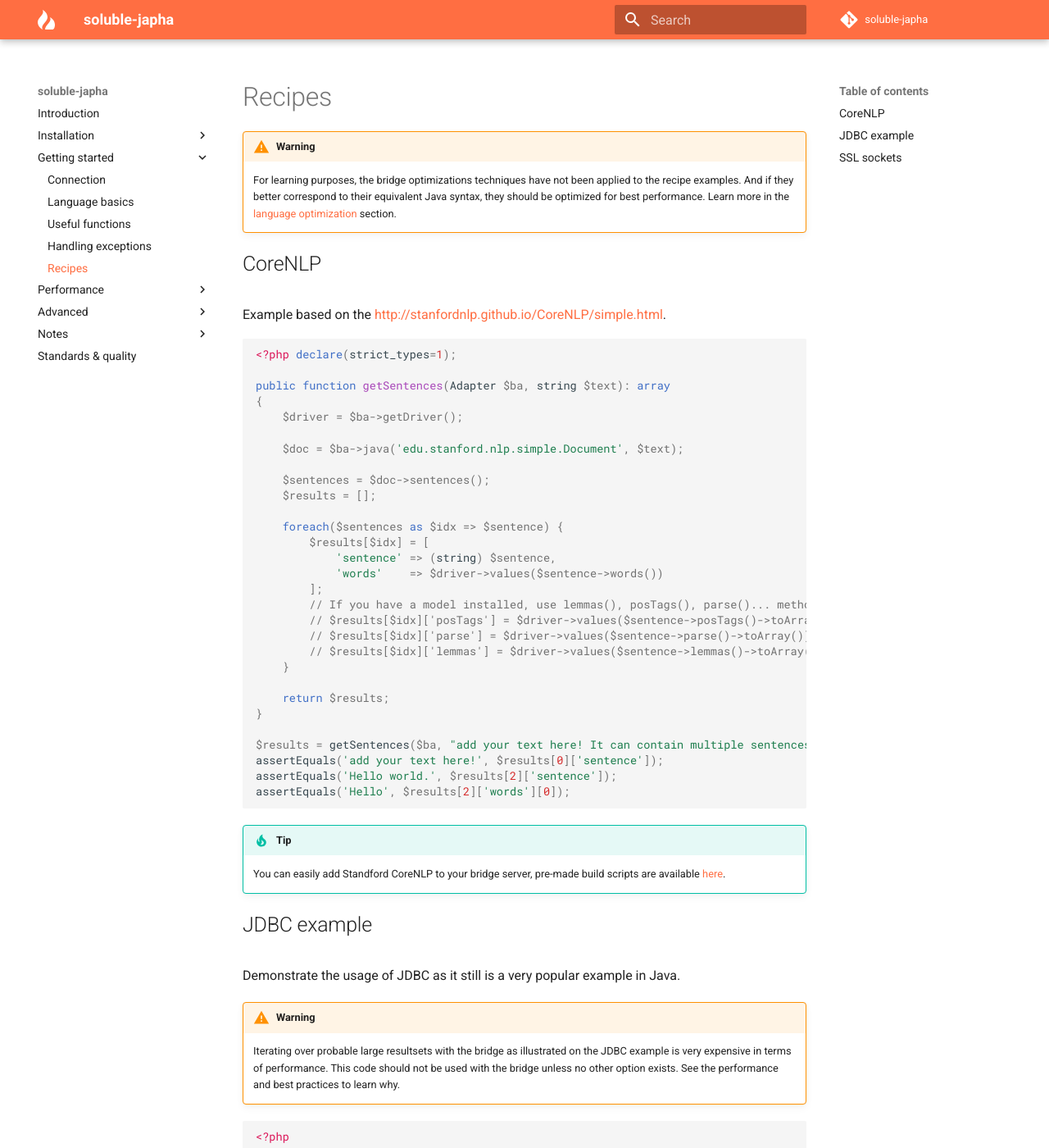
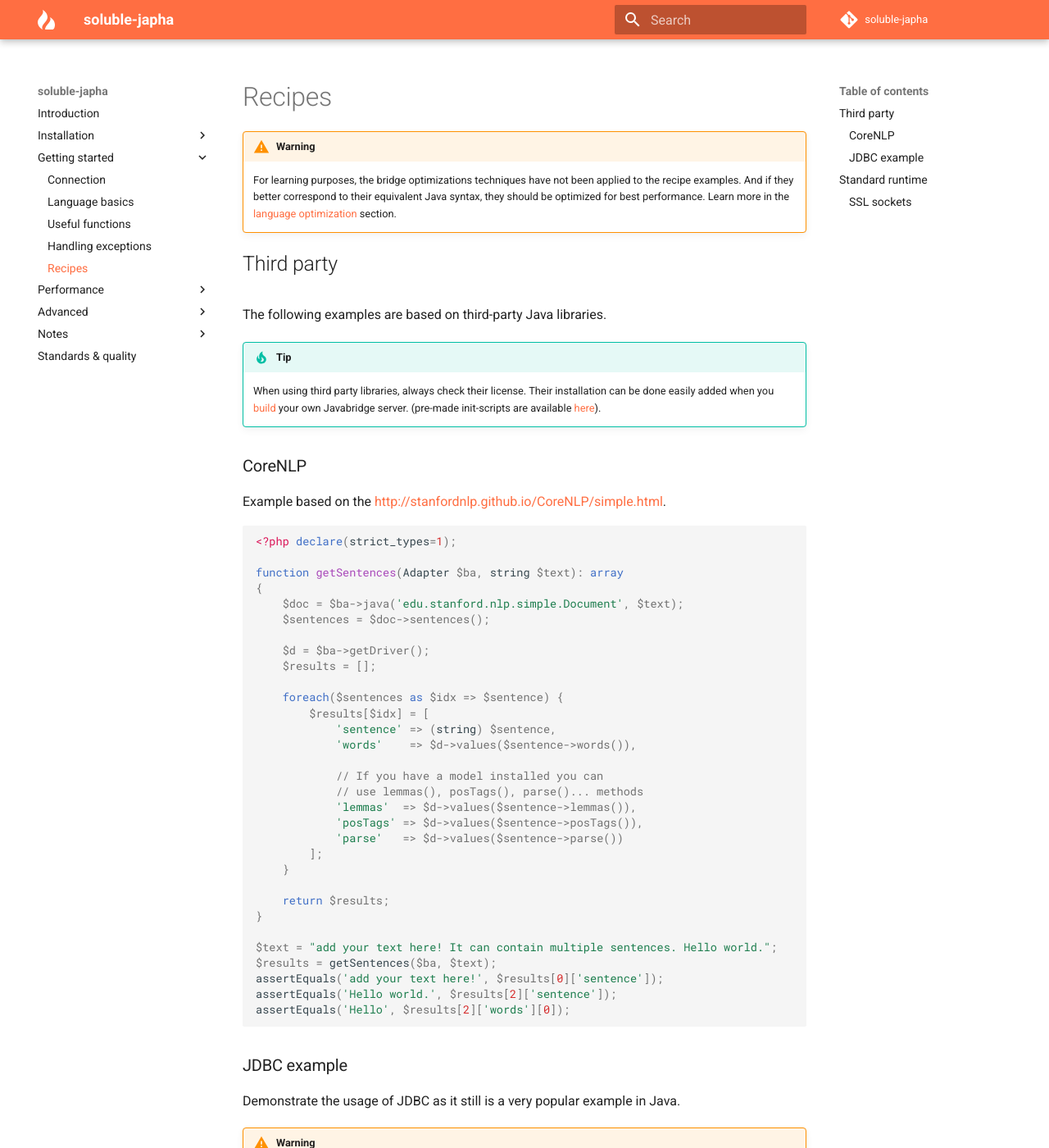
Before and after one commit to belgattitude/soluble-japha, an MkDocs documentation site: the page built from doc/language_recipes.md, in a window 1280 px wide and 1400 px high. Shown: the whole window at 82% size. Built offline with MkDocs 1.6.1 and Material for MkDocs 9.7.7, drawn with Linux system fonts in a browser that asks for light colours; comment, search, counter and statistics services are not loaded; old or Windows-style settings are respelled for this version of MkDocs; some of the changed text lies outside the part shown.

Commit message:
Added doc for CoreNLP

````diff
--- a/doc/language_recipes.md
+++ b/doc/language_recipes.md
@@ -6,47 +6,57 @@
     to their equivalent Java syntax, they should be optimized for
     best performance. Learn more in the [language optimization](./language_optimizations.md) section.
 
-## CoreNLP
+## Third party
+
+The following examples are based on third-party Java libraries.
+
+!!! tip
+    When using third party libraries, always check their license.
+    Their installation can be done easily added when you
+    [build](./install_server.md) your own Javabridge server.
+    (pre-made init-scripts are available [here](https://github.com/belgattitude/php-java-bridge/blob/master/init-scripts/README.md)).
+
+
+### CoreNLP
 
 Example based on the [http://stanfordnlp.github.io/CoreNLP/simple.html](http://stanfordnlp.github.io/CoreNLP/simple.html).
 
 ```php
 <?php declare(strict_types=1);
 
-public function getSentences(Adapter $ba, string $text): array
+function getSentences(Adapter $ba, string $text): array
 {
-    $driver = $ba->getDriver();
+    $doc = $ba->java('edu.stanford.nlp.simple.Document', $text);
+    $sentences = $doc->sentences();
 
-    $doc = $ba->java('edu.stanford.nlp.simple.Document', $text);
-
-    $sentences = $doc->sentences();
+    $d = $ba->getDriver();
     $results = [];
 
     foreach($sentences as $idx => $sentence) {
         $results[$idx] = [
             'sentence' => (string) $sentence,
-            'words'    => $driver->values($sentence->words())
+            'words'    => $d->values($sentence->words()),
+
+            // If you have a model installed you can
+            // use lemmas(), posTags(), parse()... methods
+            'lemmas'  => $d->values($sentence->lemmas()),
+            'posTags' => $d->values($sentence->posTags()),
+            'parse'   => $d->values($sentence->parse())
         ];
-        // If you have a model installed, use lemmas(), posTags(), parse()... methods
-        // $results[$idx]['posTags'] = $driver->values($sentence->posTags()->toArray())
-        // $results[$idx]['parse'] = $driver->values($sentence->parse()->toArray())
-        // $results[$idx]['lemmas'] = $driver->values($sentence->lemmas()->toArray()),
     }
 
     return $results;
 }
 
-$results = getSentences($ba, "add your text here! It can contain multiple sentences. Hello world.");
+$text = "add your text here! It can contain multiple sentences. Hello world.";
+$results = getSentences($ba, $text);
 assertEquals('add your text here!', $results[0]['sentence']);
 assertEquals('Hello world.', $results[2]['sentence']);
 assertEquals('Hello', $results[2]['words'][0]);
 ```
 
-!!! tip
-    You can easily add Standford CoreNLP to your bridge server, pre-made
-    build scripts are available [here](https://github.com/belgattitude/php-java-bridge/blob/master/init-scripts/README.md).
 
-## JDBC example
+### JDBC example
 
 Demonstrate the usage of JDBC as it still is a very popular example in Java.
 
@@ -116,7 +126,11 @@ try {
     build scripts are available [here](https://github.com/belgattitude/php-java-bridge/blob/master/init-scripts/README.md).
 
 
-## SSL sockets
+## Standard runtime
+
+Those examples can be tested on a standard JVM install (no third party requirements).
+
+### SSL sockets
 
 Demonstrate some possible uses of streams *(code is irrelevant from a PHP point of view)*.
 
````
